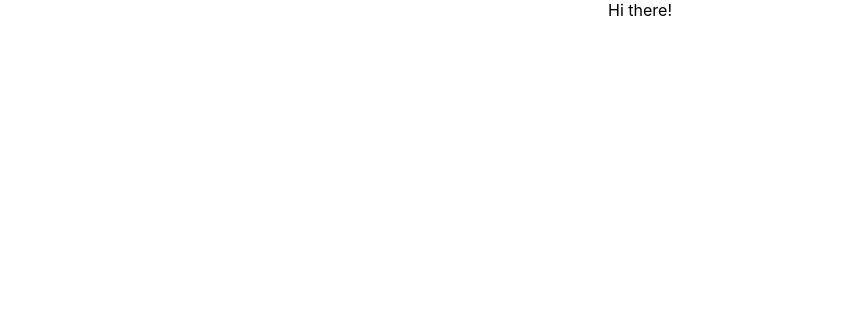
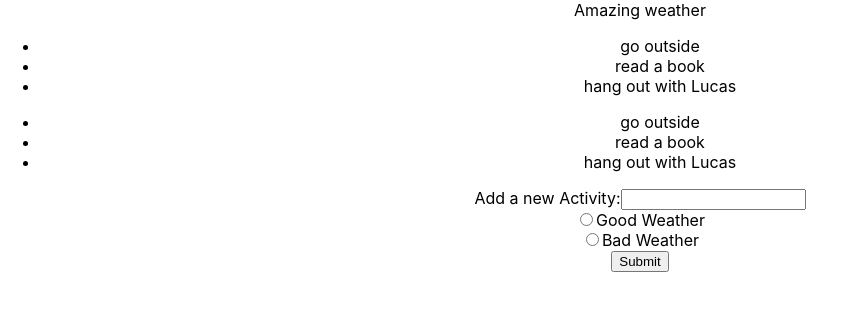
Before and after one commit to laya-am/weather-api, a React (Create React App) app: page / in a window 1280 px wide. Shown: the top 310 px of the page, without its empty margins (0-846 px from the left). Built offline with nearby package versions, Linux system fonts and the light colour scheme.

Commit message:
basic functions in the components

```diff
--- a/src/App.js
+++ b/src/App.js
@@ -1,7 +1,16 @@
 import "./App.css";
+import Activity from "./components/Activity";
+import Form from "./components/Form";
+import Weather from "./components/Weather";
 
 function App() {
-    return <div className="App">Hi there!</div>;
+    return (
+    <div className="App">
+        <Weather />
+        <Activity />
+        <Activity />
+        <Form />
+    </div>);
 }
 
 export default App;
--- a/src/components/Activity/index.js
+++ b/src/components/Activity/index.js
@@ -0,0 +1,11 @@
+
+
+export default function Activity(){
+    return (
+        <ul>
+            <li>go outside</li>
+            <li>read a book</li>
+            <li>hang out with Lucas</li>
+        </ul>
+    )
+}
--- a/src/components/Form/index.js
+++ b/src/components/Form/index.js
@@ -0,0 +1,19 @@
+
+
+export default function Form(){
+    return (
+        <form>
+            <label htmlFor="newActivity">Add a new Activity:</label>
+            <input type="text" name="newActivity" id="newActivity" />
+            <div>
+                <input type="radio" id="good" value="good" name="typeOfWeather" />
+                <label htmlFor="good">Good Weather</label>
+            </div>
+            <div>
+                <input type="radio" id="bad" value="bad" name="typeOfWeather" />
+                <label htmlFor="bad">Bad Weather</label>
+            </div>
+            <button type="submit">Submit</button>
+        </form>
+    )
+}
--- a/src/components/Weather/index.js
+++ b/src/components/Weather/index.js
@@ -0,0 +1,6 @@
+
+export default function Weather(){
+    return(
+        <div>Amazing weather</div>
+    )
+}
```
